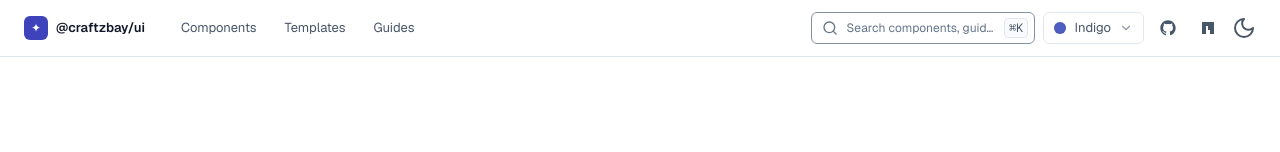
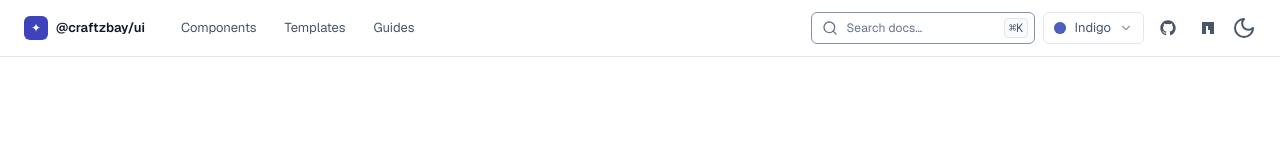
Before and after one commit to craftzbay/craftzbay-ui, a React (Vite) app in the folder apps/site/: page / in a window 1280 px wide. Shown: the top 152 px of the page. Built offline with nearby package versions, Linux system fonts and the light colour scheme.

Commit message:
top bar: search placeholder богиносгов

```diff
--- a/apps/site/src/showcase/layout/ShowcaseTopBar.tsx
+++ b/apps/site/src/showcase/layout/ShowcaseTopBar.tsx
@@ -58,7 +58,7 @@ export function ShowcaseTopBar({ onOpenPalette, current }: ShowcaseTopBarProps)
             className="hidden h-8 w-44 items-center gap-2 rounded-md border border-border-input bg-card pr-1.5 pl-2.5 text-sm text-foreground-subtle outline-none transition-colors hover:border-border-strong hover:text-foreground focus-visible:ring-2 focus-visible:ring-ring focus-visible:ring-offset-2 focus-visible:ring-offset-background sm:flex lg:w-56"
           >
             <Search className="size-4 shrink-0" aria-hidden />
-            <span className="flex-1 truncate text-left text-xs">Search components, guides…</span>
+            <span className="flex-1 truncate text-left text-xs">Search docs…</span>
             <Kbd className="shrink-0">⌘K</Kbd>
           </button>
 
```
